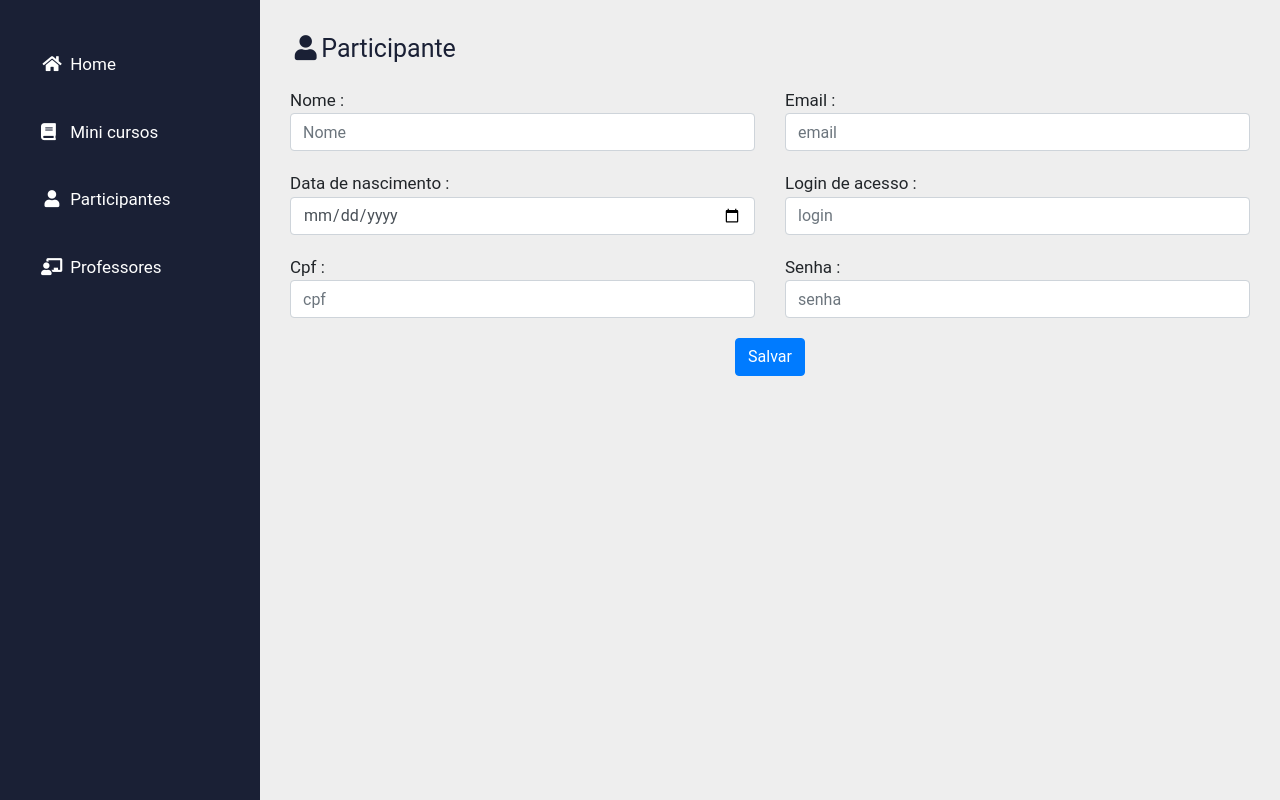
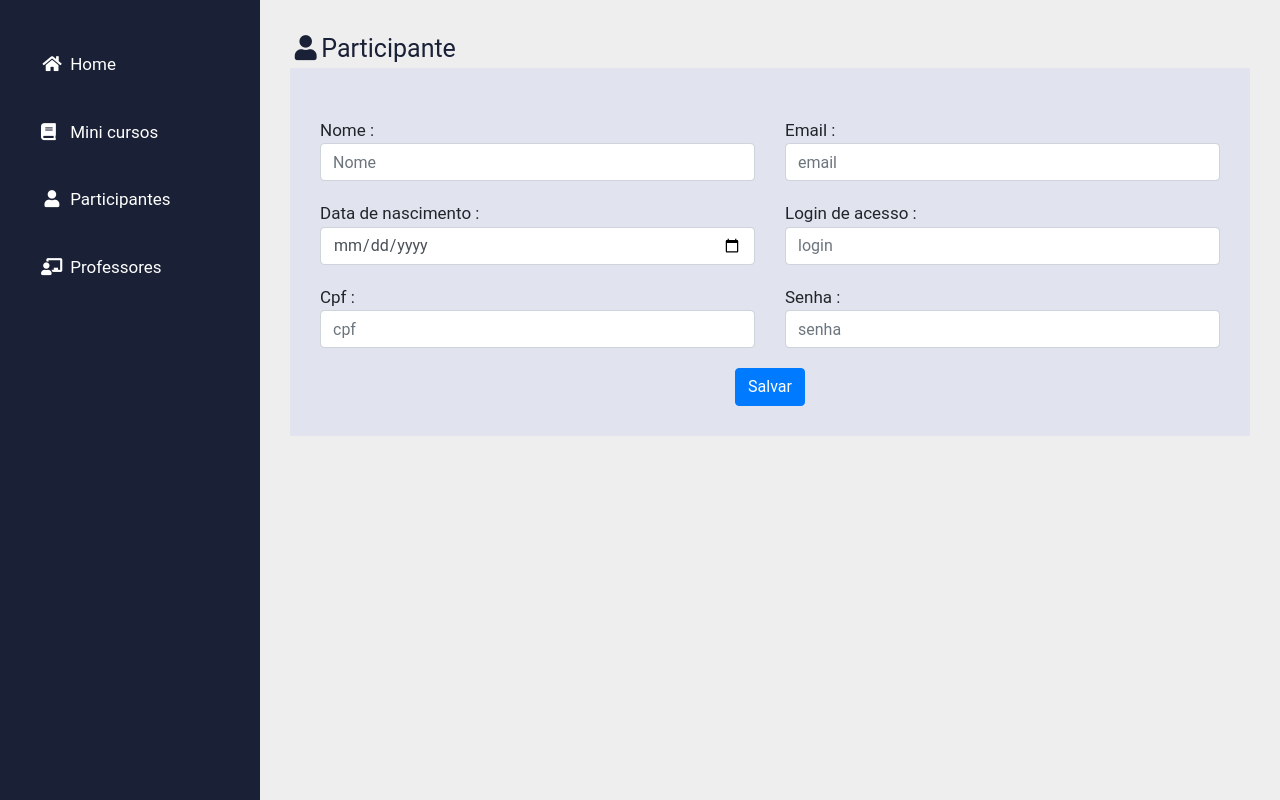
Before and after one commit to edmarsoares/gerenciador_cursos_angular_front, an Angular app: page /participante in a window 1280 px wide. Built offline with nearby package versions, Linux system fonts and the light colour scheme.

Commit message:
atualizando

```diff
--- a/src/app/participante/participante.component.css
+++ b/src/app/participante/participante.component.css
@@ -0,0 +1,4 @@
+form {
+    padding: 30px;
+    background-color: #e1e4ee !important;
+}
```
